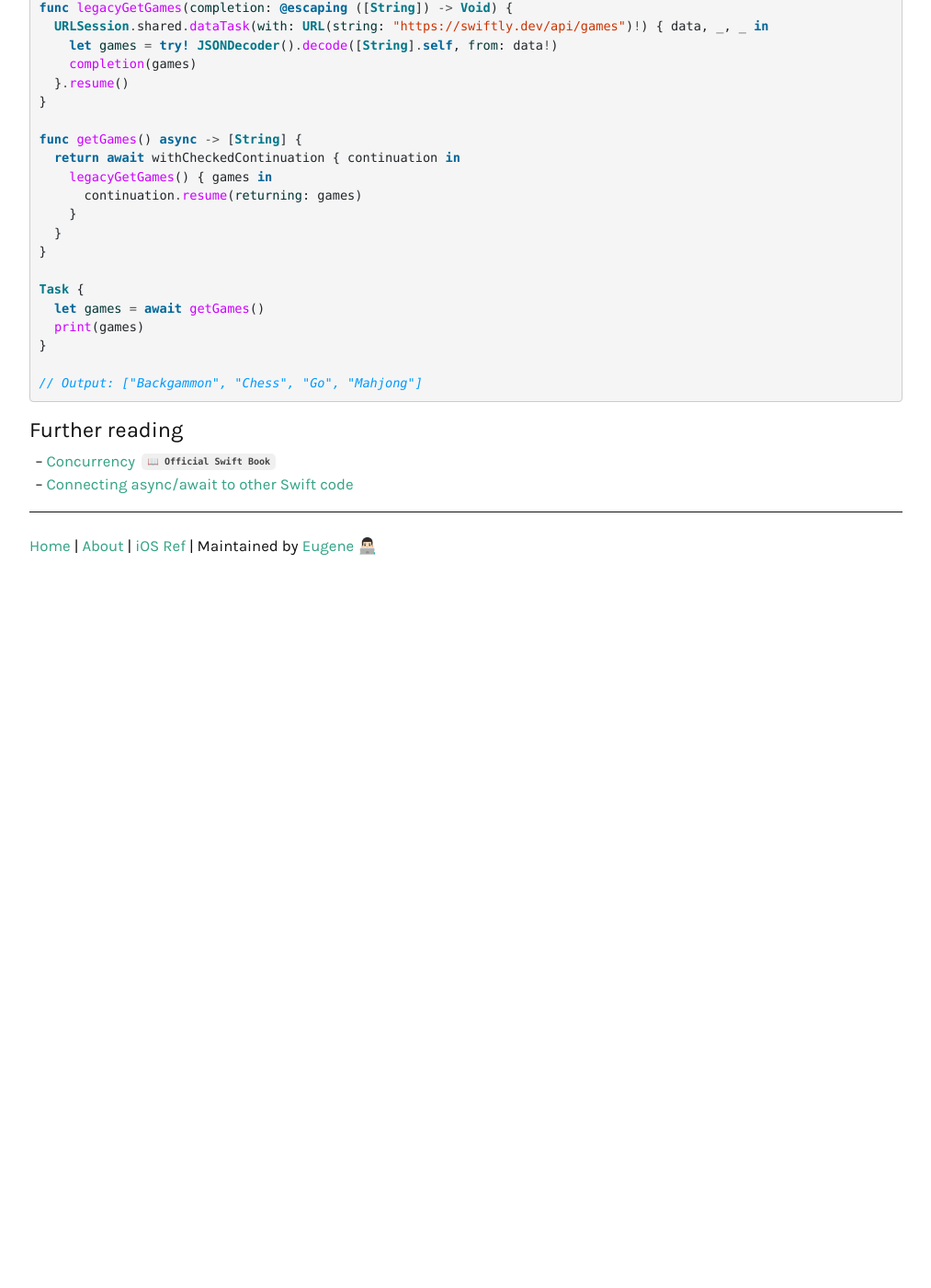
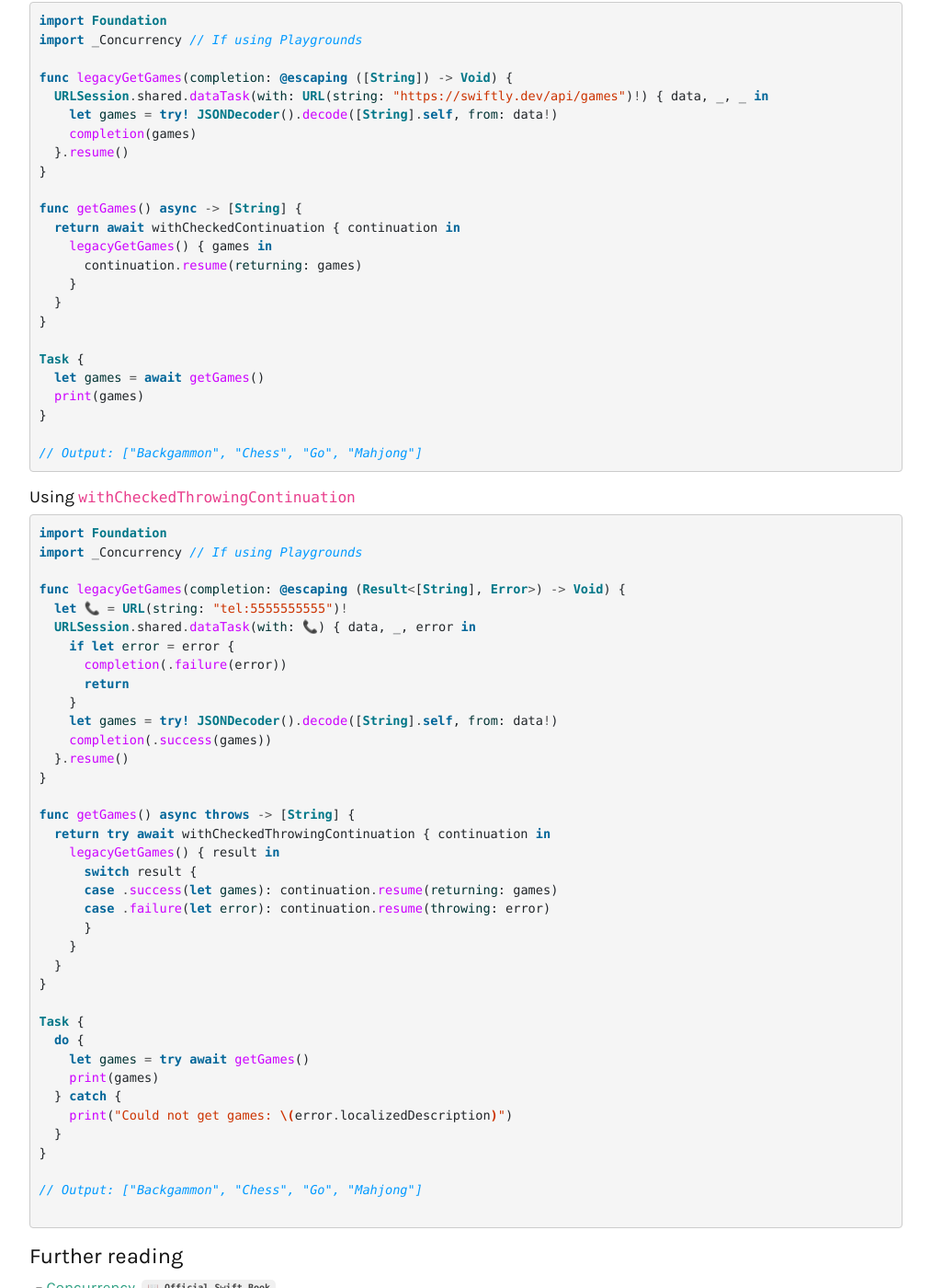
Before and after one commit to ebelinski/swiftly, a Jekyll site: the page built from _guides/async-await.md, in a window 1280 px wide and 1400 px high, scrolled down 2933 px. Shown: the whole window at 92% size, without its empty margins (133-1146 px from the left). Built offline with Jekyll 4.4.1, drawn with Linux system fonts in a browser that asks for light colours; comment, search, counter and statistics services are not loaded; before the commit the page ends 3563 px from its top, so only the background shows below that; some of the changed text lies outside the part shown.

Commit message:
Added withCheckedThrowingContinuation example.

````diff
--- a/_guides/async-await.md
+++ b/_guides/async-await.md
@@ -5,6 +5,9 @@ description: A Swift 5.6 async/await reference guide, covering declaring async f
 redirect_from:
   - /async/
   - /await/
+  - /asyncawait/
+  - /await-async/
+  - /awaitasync/
 ---
 {::options parse_block_html="true" /}
 
@@ -182,6 +185,8 @@ Task {
 
 ### Calling completion block functions from an `async` function
 
+#### Using `withCheckedContinuation`
+
 Legacy functions that still use completion blocks can still be called from `async` methods using `withCheckedContinuation`. In this example, `continuation.resume(returning:)` must be called **exactly one time**.
 
 ```swift
@@ -211,6 +216,48 @@ Task {
 // Output: ["Backgammon", "Chess", "Go", "Mahjong"]
 ```
 
+#### Using `withCheckedThrowingContinuation`
+
+```swift
+import Foundation
+import _Concurrency // If using Playgrounds
+
+func legacyGetGames(completion: @escaping (Result<[String], Error>) -> Void) {
+  let 📞 = URL(string: "tel:5555555555")!
+  URLSession.shared.dataTask(with: 📞) { data, _, error in
+    if let error = error {
+      completion(.failure(error))
+      return
+    }
+    let games = try! JSONDecoder().decode([String].self, from: data!)
+    completion(.success(games))
+  }.resume()
+}
+
+func getGames() async throws -> [String] {
+  return try await withCheckedThrowingContinuation { continuation in
+    legacyGetGames() { result in
+      switch result {
+      case .success(let games): continuation.resume(returning: games)
+      case .failure(let error): continuation.resume(throwing: error)
+      }
+    }
+  }
+}
+
+Task {
+  do {
+    let games = try await getGames()
+    print(games)
+  } catch {
+    print("Could not get games: \(error.localizedDescription)")
+  }
+}
+
+// Output: ["Backgammon", "Chess", "Go", "Mahjong"]
+
+```
+
 ### Further reading
 
 * [Concurrency `📖 Official Swift Book`](https://docs.swift.org/swift-book/LanguageGuide/Concurrency.html)
````
